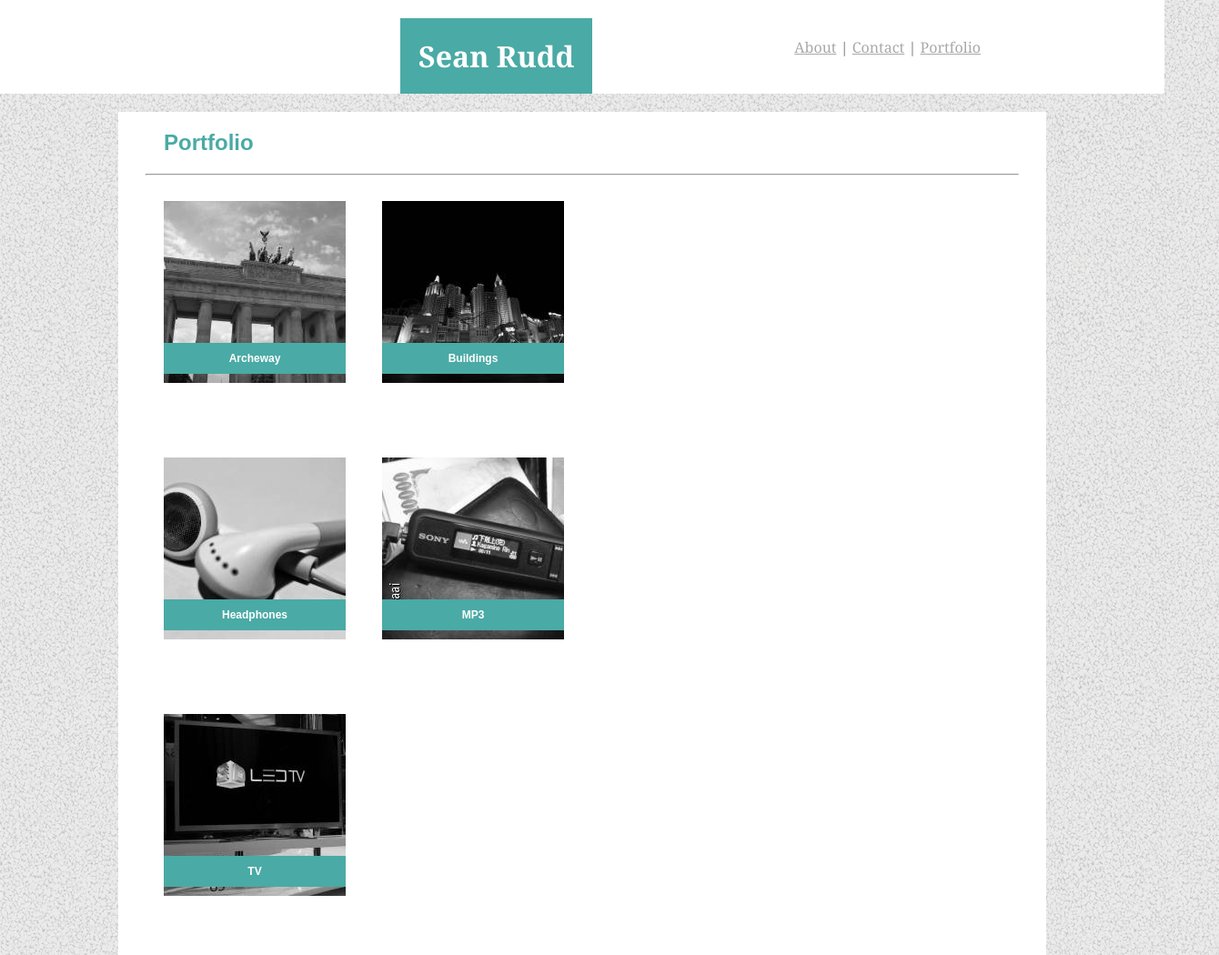
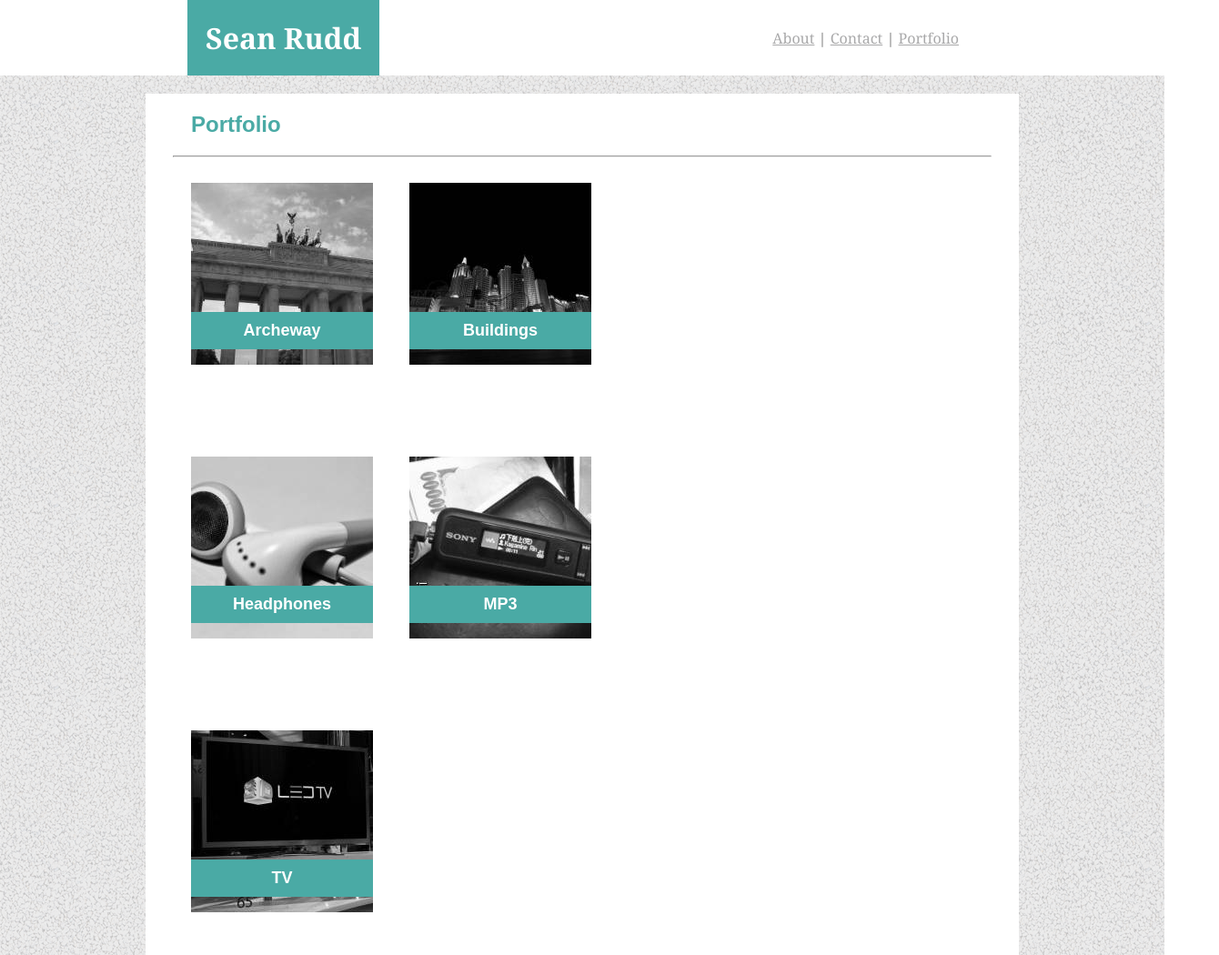
Before and after one commit to seanmrudd/Basic-Portfolio, a plain HTML site: page portfolio.html in a window 1280 px wide. Shown: the top 1050 px of the page at 91% size, 1340 px wide, since content can reach past the window. Drawn offline with Linux system fonts and the light colour scheme.

```diff
--- a/assets/css/style.css
+++ b/assets/css/style.css
@@ -1,3 +1,7 @@
+* {
+    box-sizing: border-box;
+}
+
 body {
     color: #777777;
     background-image: url("../images/gravel.png");
@@ -24,14 +28,12 @@ h1 {
     color: white;
     padding: 20px;
     border: 20px;
-    margin: 20px;
-    margin-bottom: 0;
-    margin-left: 440px;
+    margin: auto;
     float: left;
 }
 
 nav {
-    float: left;
+    float: right;
     padding: 20px;
     margin: auto;
 }
@@ -43,7 +45,7 @@ h2 {
 }
 
 h3 {
-    font-size: 12px;
+    font-size: 18px;
 }
 
 .myPic {
@@ -76,7 +78,7 @@ h3 {
     padding: 30px;
     padding-top: 0;
     width: 960px;
-    height: 900px;
+    height: 950px;
     margin: auto;
     margin-bottom: 20px;
 }
@@ -134,9 +136,9 @@ textarea {
     color: white;
     padding: 10px;
     position: relative;
-    width: 180px;
+    width: 200px;
     left: 0;
-    bottom: 60px;
+    bottom: 80px;
     text-align: center;
 }
 
```
